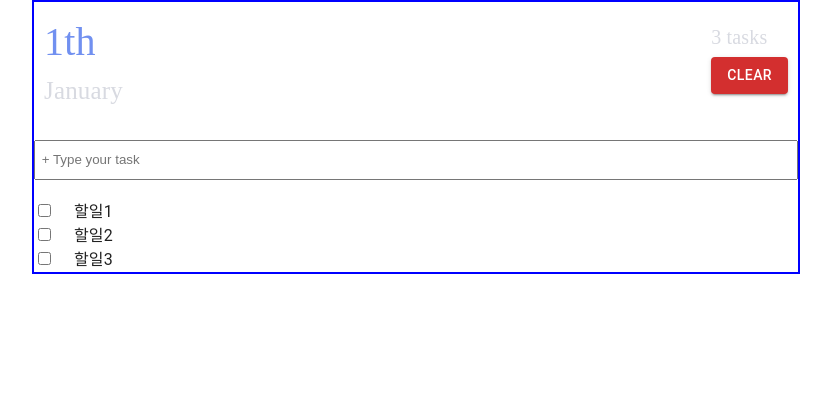
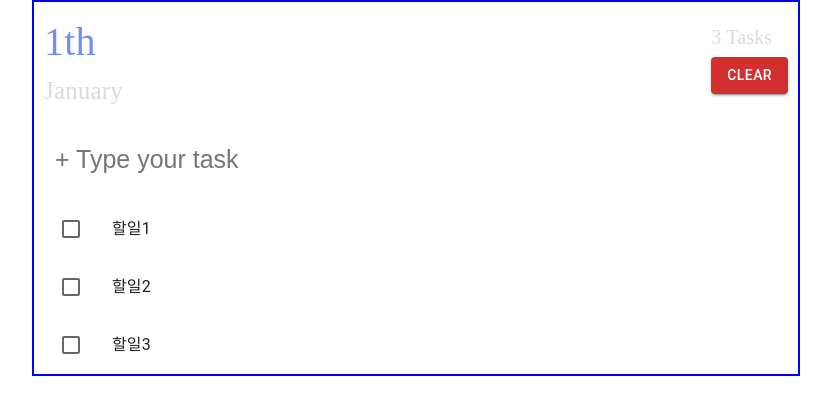
Before and after one commit to hyunsokstar/test-for-frontend, a Next.js app in the folder front/: page / in a window 1280 px wide. Shown: the top 414 px of the page, without its empty margins (224-1055 px from the left). Built offline with nearby package versions, Linux system fonts and the light colour scheme; no server answers.

Commit message:
update for ui change for material ui

```diff
--- a/front/components/TodoHeader/index.tsx
+++ b/front/components/TodoHeader/index.tsx
@@ -54,7 +54,7 @@ function TodoHeader({ task_of_number, clearButtonHandler }: Props) {
                 </div>
                 <div style={{ "color": "#d8dae1", "fontSize": "20px" }}>
                     <div style={{ "fontFamily": "Trirong", "fontSize": "20px", "marginTop": "10px", "marginRight": "10px" }}>
-                        {task_of_number} tasks
+                        {task_of_number} Tasks
                     </div>
                     <div style={{ "marginRight": "10px", "marginTop": "5px" }}>
                         {/* <button>clear list</button> */}
--- a/front/components/TodoInput/index.tsx
+++ b/front/components/TodoInput/index.tsx
@@ -12,7 +12,7 @@ function TodoInput({ add_todo }: Props) {
         id="fname"
         name="fname"
         placeholder=' + Type your task'
-        style={{ width: "100%", height: "40px", marginTop: "10px" }}
+        style={{ width: "100%", height: "40px", marginTop: "10px", border:0, fontSize:"25px", paddingLeft:"14px" }}
         onKeyDown={add_todo}
       />
     </div>
--- a/front/components/TodoList/index.tsx
+++ b/front/components/TodoList/index.tsx
@@ -1,15 +1,24 @@
 import { update } from 'lodash'
 import React, { useState } from 'react'
 import { useEffect } from 'react'
+import Checkbox from '@mui/material/Checkbox';
+
+import List from '@mui/material/List';
+import ListItem from '@mui/material/ListItem';
+
+import ListItemText from '@mui/material/ListItemText';
+
 
 type Props = {
     data_for_todos: any
     checkHandler: any
-    checked_list : [{
-        id:number,
+    checked_list: [{
+        id: number,
         todo: string
     }]
 }
+
+const label = { inputProps: { 'aria-label': 'Checkbox demo' } };
 
 
 function TodoList({ data_for_todos, checkHandler, checked_list }: Props) {
@@ -22,16 +31,20 @@ function TodoList({ data_for_todos, checkHandler, checked_list }: Props) {
 
 
         const rowId = row.id
-        console.log("type of row.id : ", typeof(row.id));
+        console.log("type of row.id : ", typeof (row.id));
 
 
         return (
-            <div style={{ display: "flex", justifyContent: "flex-start", gap: "20px" }} key={row.id}>
-                <div>
-                    <input type="checkbox" id={row.id} onClick={checkHandler} key={row.id} />
-                </div>
+            <div key={row.id}>
+                <ListItem style={{ display: "flex", justifyContent: "flex-start", gap: "20px" }}>
 
-                <div style={{ textDecoration: checked_list.includes(row.id) && 'line-through' }}>{row.todo}</div>
+
+                    <Checkbox {...label} id={row.id} onClick={checkHandler} key={row.id} />
+                    <ListItemText id={row.id} primary={row.todo} style={{textDecoration: checked_list.includes(row.id) && 'line-through' }}/>
+                </ListItem>
+
+                {/* <div style={{ textDecoration: checked_list.includes(row.id) && 'line-through' }}>{row.todo}</div> */}
+
             </div>
         )
     }
```
